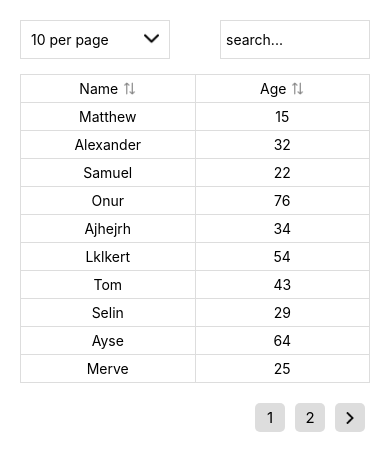
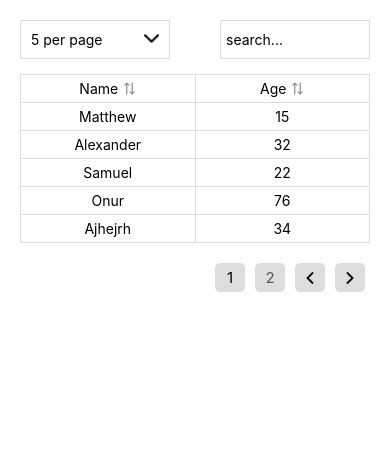
Before and after one commit to svmszcck/cached-table, a React Native app: screen / in a window 390 px wide. Shown: the top 470 px of the page. Built offline with nearby package versions, Linux system fonts and the light colour scheme.

Commit message:
fix sorting & pagination bugs

```diff
--- a/src/components/Table/Pagination.tsx
+++ b/src/components/Table/Pagination.tsx
@@ -1,25 +1,58 @@
+/* eslint-disable react-native/no-inline-styles */
+/* eslint-disable curly */
 import React from 'react';
 import {View, Image, Text, StyleSheet, TouchableOpacity} from 'react-native';
 
 import colors from '../../constants/colors';
 
+import ArrowLeft from '../../icons/arrow-left.png';
 import ArrowRight from '../../icons/arrow-right.png';
 
 type PaginationProps = {
   page: number;
+  setPage: (page: number) => void;
   paginate: (page: number) => void;
+  pageSize: number;
+  pageCount?: number;
 };
 
-const Pagination = ({paginate}: PaginationProps) => {
+type Modify = 'down' | 'up';
+
+const Pagination = ({page, setPage, paginate, pageCount}: PaginationProps) => {
+  const isLastPage = page === pageCount;
+
+  const handleArrow = (type: Modify) => {
+    if (type === 'down') {
+      if (page === 1) return;
+
+      setPage(page - 1);
+    } else if (type === 'up') {
+      if (page === pageCount) return;
+
+      setPage(page + 1);
+    }
+  };
+
   return (
     <View style={styles.container}>
-      <TouchableOpacity style={styles.item} onPress={() => paginate(1)}>
-        <Text style={styles.value}>1</Text>
+      <TouchableOpacity
+        style={[styles.item, {}]}
+        onPress={() => paginate(isLastPage ? page - 1 : page)}>
+        <Text style={[styles.value, {opacity: isLastPage ? 0.6 : 1}]}>
+          {isLastPage ? page - 1 : page}
+        </Text>
       </TouchableOpacity>
-      <TouchableOpacity style={styles.item} onPress={() => paginate(2)}>
-        <Text style={styles.value}>2</Text>
+      <TouchableOpacity
+        style={[styles.item]}
+        onPress={() => paginate(isLastPage ? page : page + 1)}>
+        <Text style={[styles.value, {opacity: isLastPage ? 1 : 0.6}]}>
+          {isLastPage ? page : page + 1}
+        </Text>
       </TouchableOpacity>
-      <TouchableOpacity style={styles.item}>
+      <TouchableOpacity style={styles.item} onPress={() => handleArrow('down')}>
+        <Image source={ArrowLeft} style={styles.icon} />
+      </TouchableOpacity>
+      <TouchableOpacity style={styles.item} onPress={() => handleArrow('up')}>
         <Image source={ArrowRight} style={styles.icon} />
       </TouchableOpacity>
     </View>
--- a/src/components/Table/hooks/usePaginate.ts
+++ b/src/components/Table/hooks/usePaginate.ts
@@ -1,9 +1,9 @@
 /* eslint-disable curly */
-import {useCallback, useEffect, useState} from 'react';
+import {useCallback, useEffect, useMemo, useState} from 'react';
 
 const usePaginate = (data: any[] | undefined) => {
   const [page, setPage] = useState<number>(1);
-  const [pageSize, setPageSize] = useState<number>(10);
+  const [pageSize, setPageSize] = useState<number>(5);
   const [paginatedData, setPaginatedData] = useState<any[]>();
 
   const paginate = useCallback(
@@ -14,14 +14,6 @@ const usePaginate = (data: any[] | undefined) => {
     [],
   );
 
-  const changePageSize = () => {
-    if (pageSize === 10) setPageSize(20);
-    else if (pageSize === 20) setPageSize(30);
-    else if (pageSize === 30) setPageSize(40);
-    else if (pageSize === 40) setPageSize(50);
-    else if (pageSize === 50) setPageSize(10);
-  };
-
   useEffect(() => {
     if (!data) return;
 
@@ -29,6 +21,22 @@ const usePaginate = (data: any[] | undefined) => {
 
     setPaginatedData(newPaginatedData);
   }, [data, paginate, page, pageSize]);
+
+  const pageCount = useMemo(() => {
+    if (!data) return;
+
+    const value = Math.ceil(data.length / pageSize);
+
+    return value;
+  }, [data, pageSize]);
+
+  const changePageSize = () => {
+    if (pageSize === 5) setPageSize(20);
+    else if (pageSize === 20) setPageSize(30);
+    else if (pageSize === 30) setPageSize(40);
+    else if (pageSize === 40) setPageSize(50);
+    else if (pageSize === 50) setPageSize(10);
+  };
 
   return {
     page,
@@ -38,6 +46,7 @@ const usePaginate = (data: any[] | undefined) => {
     setPaginatedData,
     pageSize,
     changePageSize,
+    pageCount,
   };
 };
 
--- a/src/components/Table/hooks/useSorting.ts
+++ b/src/components/Table/hooks/useSorting.ts
@@ -3,15 +3,15 @@ import {useState, useMemo} from 'react';
 
 export type Direction = 'asc' | 'desc';
 
-const useSorting = (paginatedData: any[] | undefined) => {
+const useSorting = (data: any[] | undefined) => {
   const [direction, setDirection] = useState<Direction>();
   const [key, setKey] = useState<string>();
 
   const sortedData = useMemo(() => {
-    if (!paginatedData) return;
-    if (!key || !direction) return paginatedData;
+    if (!data) return;
+    if (!key || !direction) return data;
 
-    const result = [...paginatedData].sort((a, b) => {
+    const result = [...data].sort((a, b) => {
       const isAscending = direction === 'asc';
 
       if (a[key] < b[key]) return isAscending ? -1 : +1;
@@ -21,12 +21,15 @@ const useSorting = (paginatedData: any[] | undefined) => {
     });
 
     return result;
-  }, [paginatedData, direction, key]);
+  }, [data, direction, key]);
 
   const sortByKey = (newKey: string): void => {
-    setKey(newKey);
+    if (key !== newKey) {
+      setKey(newKey);
+      setDirection('asc');
+    }
 
-    if (!direction) {
+    if (!direction || key !== newKey) {
       setDirection('asc');
     } else if (direction === 'asc') {
       setDirection('desc');
--- a/src/components/Table/index.tsx
+++ b/src/components/Table/index.tsx
@@ -18,9 +18,9 @@ type TableProps = {
 };
 
 const Table = ({data}: TableProps) => {
-  const {page, setPage, paginatedData, pageSize, changePageSize} =
-    usePaginate(data);
-  const {direction, key, sortedData, sortByKey} = useSorting(paginatedData);
+  const {direction, key, sortedData, sortByKey} = useSorting(data);
+  const {page, setPage, paginatedData, pageSize, changePageSize, pageCount} =
+    usePaginate(sortedData);
 
   if (!data) return;
 
@@ -31,21 +31,31 @@ const Table = ({data}: TableProps) => {
         <Search />
       </View>
       <FlatList
-        data={sortedData}
+        data={paginatedData}
         showsHorizontalScrollIndicator={false}
+        showsVerticalScrollIndicator={false}
+        style={styles.table}
         ListHeaderComponent={renderTableHeader(
           Object.keys(data[0]),
-          sortedData,
+          paginatedData,
           sortByKey,
           direction,
           key,
         )}
+        ListFooterComponent={
+          <Pagination
+            page={page}
+            setPage={setPage}
+            paginate={setPage}
+            pageSize={pageSize}
+            pageCount={pageCount}
+          />
+        }
         renderItem={({item, index}) =>
-          renderTableRow(sortedData || [], item, index)
+          renderTableRow(paginatedData || [], item, index)
         }
         keyExtractor={item => item.name}
       />
-      <Pagination page={page} paginate={setPage} />
     </View>
   );
 };
--- a/src/components/Table/styles.ts
+++ b/src/components/Table/styles.ts
@@ -2,14 +2,16 @@ import {Dimensions, StyleSheet} from 'react-native';
 
 import Colors from '../../constants/colors';
 
-const width = Dimensions.get('window').width;
+const height = Dimensions.get('window').height;
 
 const styles = StyleSheet.create({
   container: {
     width: '100%',
-    minWidth: width - 40,
     backgroundColor: Colors.white,
-    maxHeight: 500,
+    height,
+  },
+  table: {
+    marginBottom: 50,
   },
   cell: {
     flexDirection: 'row',
--- a/src/helpers/checkHourDifference.ts
+++ b/src/helpers/checkHourDifference.ts
@@ -1,5 +1,7 @@
 const checkHourDifference = (time1: number, time2: number): number => {
   const diff = time2 - time1;
+
+  // convert ms to hour
   return diff / 1000 / 60 / 60;
 };
 
--- a/src/services/HttpClient.ts
+++ b/src/services/HttpClient.ts
@@ -46,6 +46,14 @@ export class HttpClient {
       name: 'Salih',
       age: 77,
     },
+    {
+      name: 'Didem',
+      age: 34,
+    },
+    {
+      name: 'Cemile',
+      age: 65,
+    },
   ];
   public static async fetchUsers(): Promise<User[]> {
     return Promise.resolve(HttpClient.users);
```
Also changed, not shown: src/icons/arrow-left.png (added).
